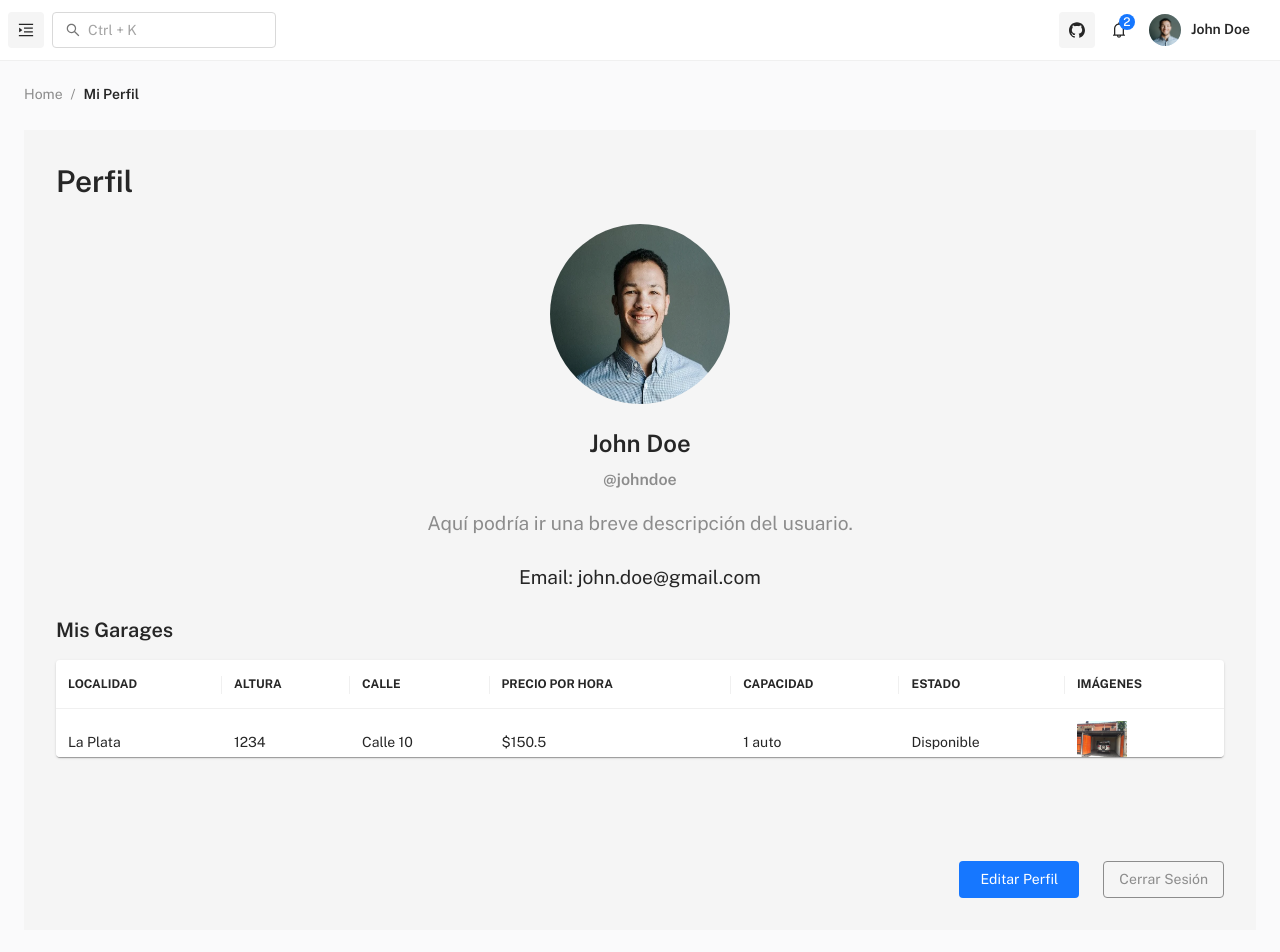
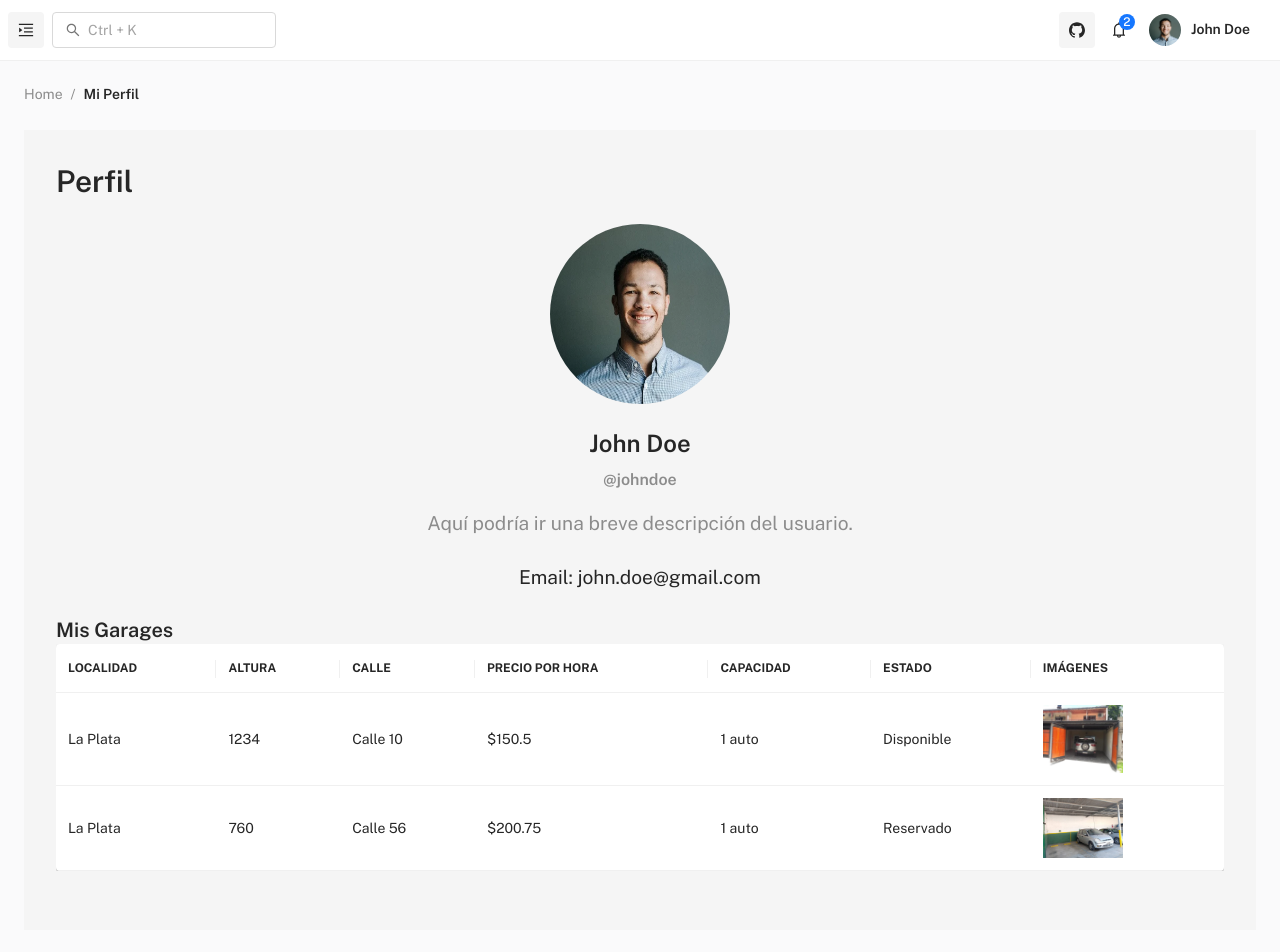
Before and after one commit to Nachoff13/Proyecto-Estacionamiento, a React (Vite) app in the folder frontend/: page /apps/profiles/account/basic in a window 1280 px wide. Shown: the top 952 px of the page. Built offline with nearby package versions, Linux system fonts and the light colour scheme.

Commit message:
fix: las tablas del perfil se muestran correctamente

```diff
--- a/frontend/src/pages/perfil/ViewProfile.jsx
+++ b/frontend/src/pages/perfil/ViewProfile.jsx
@@ -84,8 +84,8 @@
       {/* Tabla de Mis Garages */}
       <Typography variant="h4" component="h2" sx={{ mb: 1 }}>
         Mis Garages
-      </Typography>
-      <TableContainer component={Paper} sx={{ mt: 1, overflowX: 'auto' }}>
+      <Box sx={{ width: '100%', overflowX: 'auto' }}>
+        <TableContainer component={Paper} sx={{ mt: 0 }}>
           <Table>
             <TableHead>
               <TableRow>
@@ -112,7 +112,7 @@
                   <TableCell>
                     {getGarageImages(garage.id).map((img, idx) => (
                       <Button key={idx} onClick={() => handleOpen(img.foto)} sx={{ padding: 0, minWidth: 'auto' }}>
-                      <img src={img.foto} alt="Garage" width="50" style={{ marginRight: '8px' }} />
+                        <img src={img.foto} alt="Garage" width="80" style={{ marginRight: '8px' }} />
                       </Button>
                     ))}
                   </TableCell>
@@ -121,6 +121,9 @@
             </TableBody>
           </Table>
         </TableContainer>
+      </Box>
+      </Typography>
+
 
       {/* Modal para mostrar imagen ampliada */}
       <Modal open={open} onClose={handleClose}>
```
Lines whose indentation alone changed are shown as unchanged.
